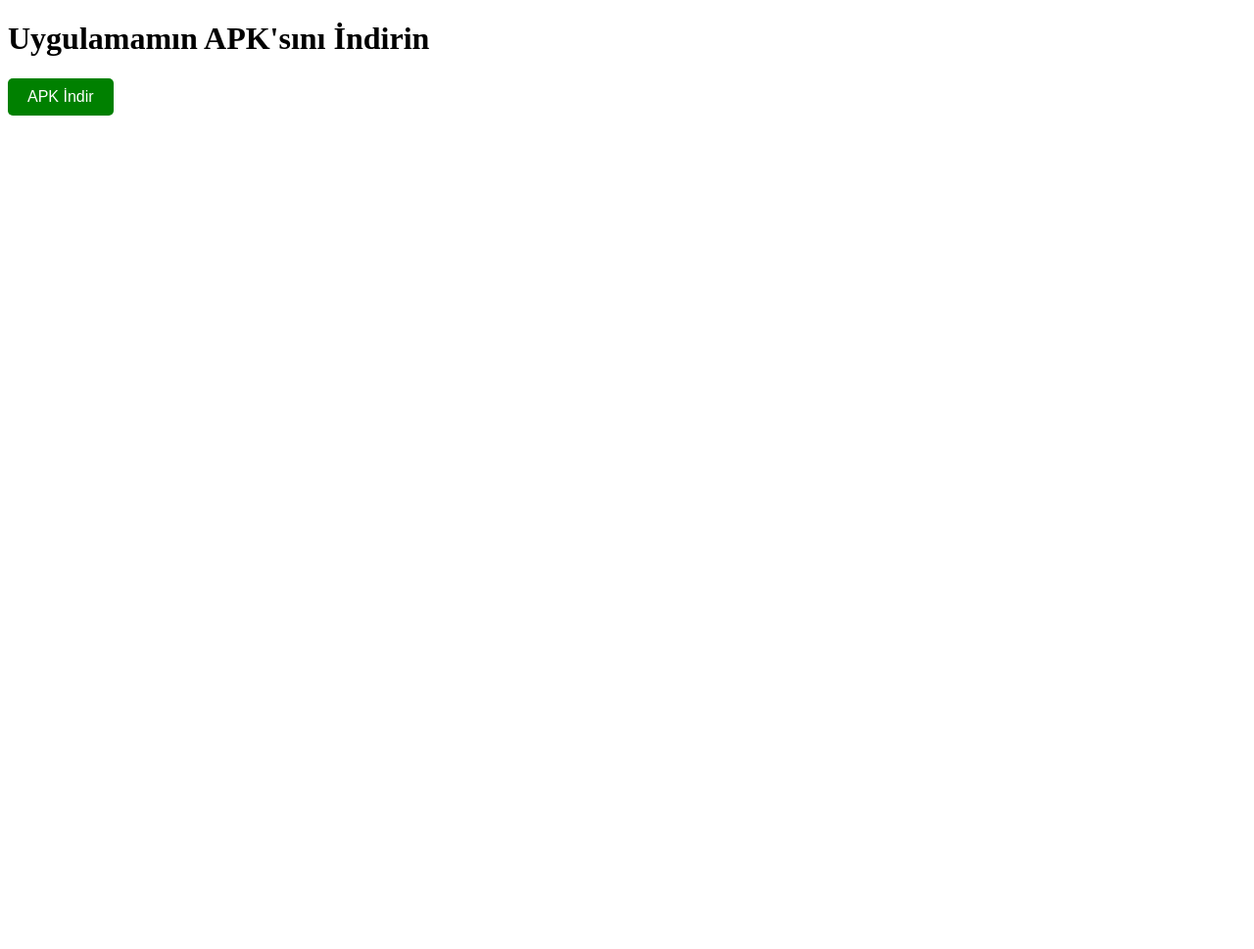
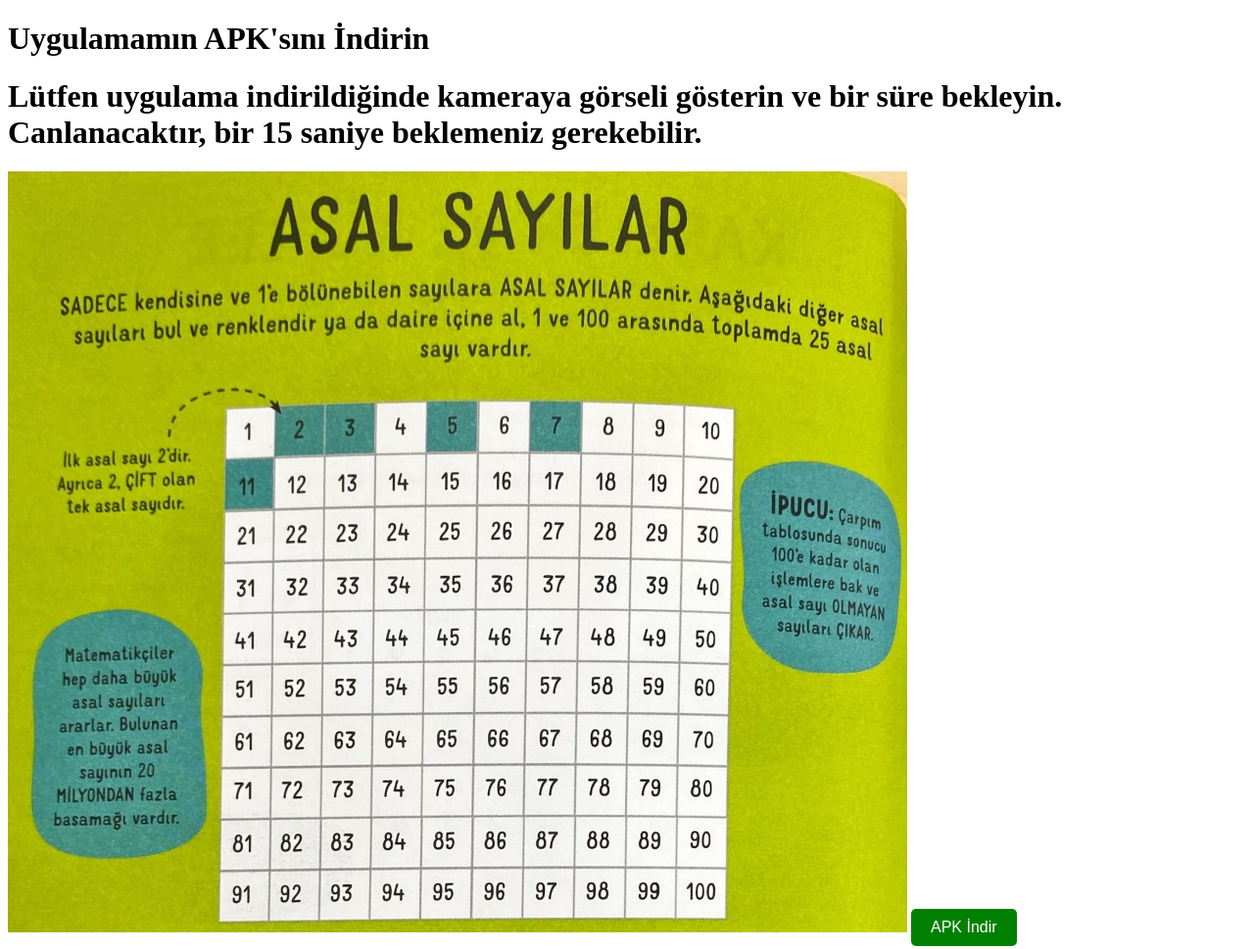
Before and after one commit to MeldaEgri/DreamscapeARventure, a website: page index.html in a window 1280 px wide. Shown: the whole page at 98% size. Before the commit the page ends 800 px from the top, so only its background shows below. Drawn offline with Linux system fonts and the light colour scheme.

Commit message:
Update index.html

```diff
--- a/index.html
+++ b/index.html
@@ -7,6 +7,11 @@
 </head>
 <body>
   <h1>Uygulamamın APK'sını İndirin</h1>
+  <h1>Lütfen uygulama indirildiğinde kameraya görseli gösterin ve bir süre bekleyin. Canlanacaktır, bir 15 saniye beklemeniz gerekebilir.</h1>
+
+  <!-- Yerel görseli ekleme -->
+  <img src="asalSayılar.jpeg" alt="APK İndir Görseli" style="max-width: 100%; height: auto;">
+
   <a href="https://www.mediafire.com/file/lnyyhonzlo59u0s/oldun.apk/file" target="_blank">
     <button style="padding: 10px 20px; font-size: 16px; background-color: green; color: white; border: none; border-radius: 5px; cursor: pointer;">
       APK İndir
```
